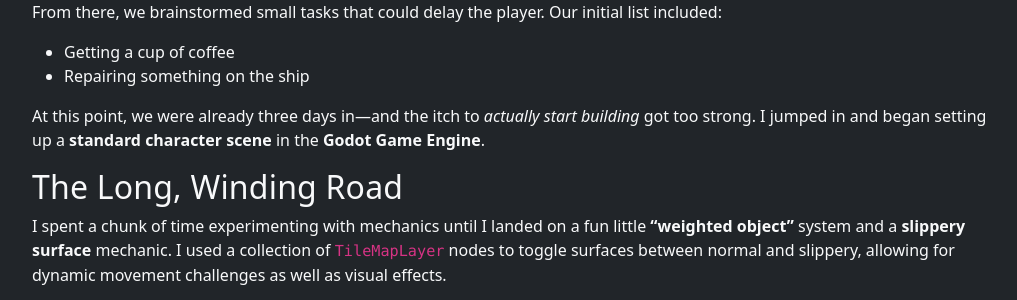
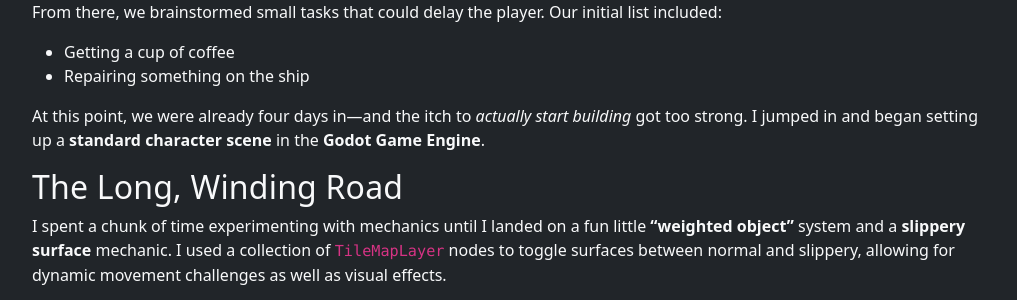
Before and after one commit to ChanceYoung/ChanceYoung.github.io, a Jekyll site: the page built from _projects/objectiveoptional.md, in a window 1280 px wide. Shown: the part 522-822 px from the top of the page, without its empty margins (130-1147 px from the left). Built offline with Jekyll 4.4.1, drawn with Linux system fonts in a browser that asks for light colours; part of the change alters nothing that is shown.

Commit message:
_projects/objectiveoptional.md updated from https://stackedit.io/

```diff
--- a/_projects/objectiveoptional.md
+++ b/_projects/objectiveoptional.md
@@ -2,7 +2,7 @@
 title: "Shipping My First Finished Game (10-Day Jam)"
 thumb: /assets/images/generic-thumb.jpg
 summary: "How I scoped, built, and shipped my first finished game in 10 days."
-tags: [gamedev, godot]
+tags: [gamedev, godot, gdscript]
 featured: true
 layout: default
 ---
@@ -26,7 +26,7 @@ From there, we brainstormed small tasks that could delay the player. Our initial
 - Getting a cup of coffee
 - Repairing something on the ship
 
-At this point, we were already three days in—and the itch to *actually start building* got too strong. I jumped in and began setting up a **standard character scene** in the **Godot Game Engine**.
+At this point, we were already four days in—and the itch to *actually start building* got too strong. I jumped in and began setting up a **standard character scene** in the **Godot Game Engine**.
 
 ## The Long, Winding Road
 
@@ -69,7 +69,7 @@ Want to try the game?
  [**Play Objective Optional on Itch.io**](https://kiriyai.itch.io/objective-optional)
 
 <!--stackedit_data:
-eyJoaXN0b3J5IjpbMTE2MjMzODYwMSwxODg5NDAzNzgxLC0xMD
+eyJoaXN0b3J5IjpbLTQ0OTE1NzgyNywxODg5NDAzNzgxLC0xMD
 UwNjczNDc1LDY3NDczMTQ4NiwtNjUzNzMyNDExLDk5MTM3Mzk4
 M119
 -->
```
